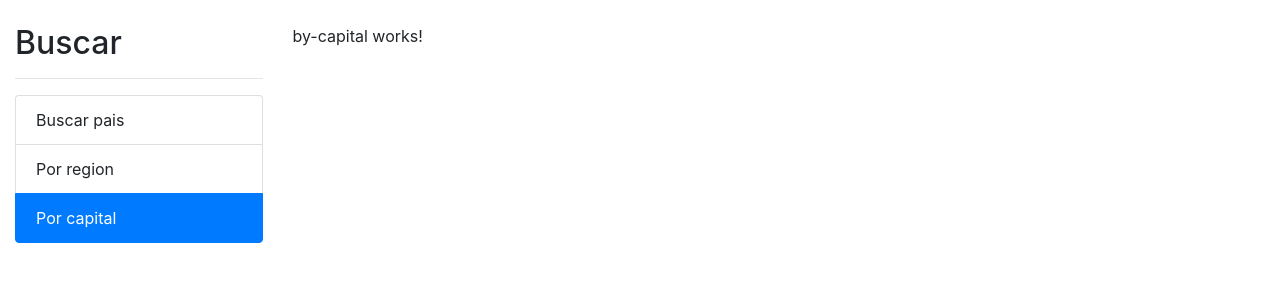
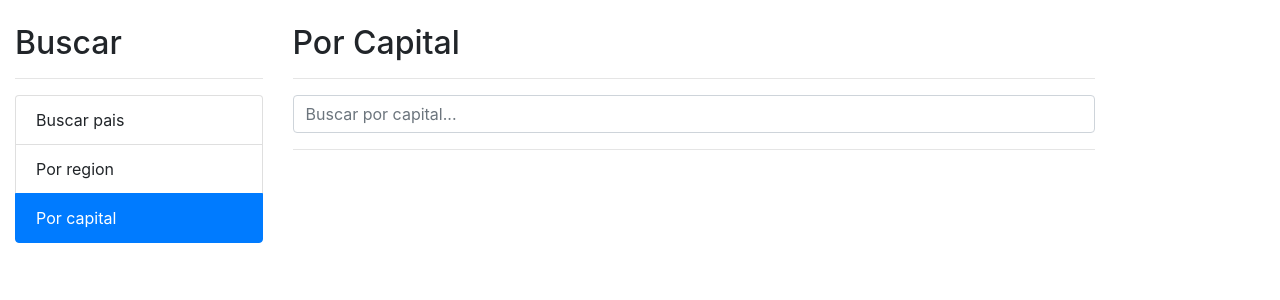
Before and after one commit to GersonBenito/paisesApp, an Angular app: page /capital in a window 1280 px wide. Shown: the top 300 px of the page. Built offline with nearby package versions, Linux system fonts and the light colour scheme.

Commit message:
feat: search country by capital

```diff
--- /dev/null
+++ b/src/app/country/components/search-country/search-country.component.html
@@ -0,0 +1,10 @@
+<form (ngSubmit)="buscar()" autocomplete="off">
+    <input
+        type="text"
+        name="termino"
+        class="form-control"
+        [(ngModel)]="termino"
+        [placeholder]="placeholder"
+        (input)="keyPress()"
+    />
+</form>
--- /dev/null
+++ b/src/app/country/components/search-country/search-country.component.ts
@@ -0,0 +1,34 @@
+import { Component, Output, EventEmitter, OnInit, Input } from '@angular/core';
+import { BehaviorSubject } from 'rxjs';
+import { debounceTime } from 'rxjs/operators';
+
+@Component({
+  selector: 'app-search-country',
+  templateUrl: './search-country.component.html',
+  styleUrls: ['./search-country.component.scss']
+})
+export class SearchCountryComponent implements OnInit{
+
+  @Output() onEnter: EventEmitter<string> = new EventEmitter();
+  @Output() onDebounce: EventEmitter<string> = new EventEmitter();
+  @Input() placeholder: string = '';
+
+  public $debounce: BehaviorSubject<string> = new BehaviorSubject('');
+
+  public termino: string = '';
+
+  ngOnInit(): void {
+      this.$debounce.pipe(debounceTime(300)).subscribe({
+        next: value => this.onDebounce.emit( value )
+      });
+  }
+
+  buscar(): void {
+    this.onEnter.emit( this.termino );
+  }
+
+  keyPress(){
+    this.$debounce.next( this.termino );
+  }
+
+}
--- /dev/null
+++ b/src/app/country/components/table-country/table-country.component.html
@@ -0,0 +1,23 @@
+<table class="table table-hover">
+    <thead>
+        <tr>
+            <th>#</th>
+            <th>Bandera</th>
+            <th>Nombre</th>
+            <th>Poblacion</th>
+        </tr>
+    </thead>
+    <tbody>
+        <tr *ngFor="let country of countries; index as i;">
+            <th>{{ i + 1 }}</th>
+            <th>
+                <img [src]="country.flag" width="50" [alt]="country.name">
+            </th>
+            <th>{{country.capital}}, {{country.name}}</th>
+            <th>{{country.population | number}}</th>
+            <th>
+                <a [routerLink]="['pais', country.alpha2Code]">Ver...</a>
+            </th>
+        </tr>
+    </tbody>
+</table>
--- a/src/app/country/country.module.ts
+++ b/src/app/country/country.module.ts
@@ -8,6 +8,8 @@ import { ByCountryComponent } from './pages/by-country/by-country.component';
 import { ByRegionComponent } from './pages/by-region/by-region.component';
 import { ViewCountryComponent } from './pages/view-country/view-country.component';
 import { RouterModule } from '@angular/router';
+import { TableCountryComponent } from './components/table-country/table-country.component';
+import { SearchCountryComponent } from './components/search-country/search-country.component';
 
 
 
@@ -16,7 +18,9 @@ import { RouterModule } from '@angular/router';
     ByCapitalComponent,
     ByCountryComponent,
     ByRegionComponent,
-    ViewCountryComponent
+    ViewCountryComponent,
+    TableCountryComponent,
+    SearchCountryComponent
   ],
   exports: [
     ByCapitalComponent,
--- a/src/app/country/pages/by-capital/by-capital.component.html
+++ b/src/app/country/pages/by-capital/by-capital.component.html
@@ -1 +1,26 @@
-<p>by-capital works!</p>
+<h2>Por Capital</h2>
+<hr>
+
+<div class="row">
+    <div class="col">
+        <app-search-country
+            (onEnter)="buscar($event)"
+            placeholder="Buscar por capital..."
+        >
+        </app-search-country>
+    </div>
+</div>
+<hr>
+
+<div *ngIf="error" class="alert alert-danger">
+    No se encontro nada con la capital {{termino}}
+</div>
+
+<div class="row">
+    <div class="col">
+        <app-table-country
+            *ngIf="countries.length > 0"
+            [countries]="countries"
+        ></app-table-country>
+    </div>
+</div>
--- a/src/app/country/pages/by-capital/by-capital.component.ts
+++ b/src/app/country/pages/by-capital/by-capital.component.ts
@@ -1,4 +1,6 @@
 import { Component } from '@angular/core';
+import { Country } from '../../interfaces/country.interface';
+import { CountryService } from '../../services/country.service';
 
 @Component({
   selector: 'app-by-capital',
@@ -7,4 +9,26 @@ import { Component } from '@angular/core';
 })
 export class ByCapitalComponent {
 
+  public error: boolean = false;
+  public termino: string = '';
+  public countries: Country[] = [];
+
+  constructor( private _countryService: CountryService ){}
+
+  buscar(termino: string){
+
+    this.error = false;
+    this.termino = termino;
+
+    this._countryService.buscarCapital(termino).subscribe({
+
+      next: countries => this.countries = countries,
+      error: error =>{
+        this.error = true;
+        this.countries = [];
+      }
+
+    })
+  }
+
 }
--- a/src/app/country/pages/by-country/by-country.component.html
+++ b/src/app/country/pages/by-country/by-country.component.html
@@ -3,51 +3,25 @@
 
 <div class="row">
     <div class="col">
-        <form (ngSubmit)="buscar()" autocomplete="off">
-            <input
-                type="text"
-                name="termino"
-                class="form-control"
-                [(ngModel)]="termino"
-                placeholder="Bucsar pais..."
-            />
-        </form>
+        <app-search-country
+            (onEnter)="buscar($event)"
+            (onDebounce)="sugerencias($event)"
+            placeholder="Buscar por pais..."
+        >
+        </app-search-country>
     </div>
 </div>
 
 <hr>
 <div *ngIf="error" class="alert alert-danger">
-    No se encontro nada con el termino {{ termino }}
+    No se encontro nada con el pais {{ termino }}
 </div>
 
 <div class="row">
     <div class="col">
-       <ng-container *ngIf="countries.length > 0" [ngTemplateOutlet]="table_countries"></ng-container>
+       <app-table-country
+        *ngIf="countries.length > 0"
+        [countries]="countries">
+        </app-table-country>
     </div>
 </div>
-
-<ng-template #table_countries>
-    <table class="table table-hover">
-        <thead>
-            <tr>
-                <th>#</th>
-                <th>Bandera</th>
-                <th>Nombre</th>
-                <th>Poblacion</th>
-            </tr>
-        </thead>
-        <tbody>
-            <tr *ngFor="let country of countries; index as i;">
-                <th>{{ i + 1 }}</th>
-                <th>
-                    <img [src]="country.flag" width="50" [alt]="country.name">
-                </th>
-                <th>{{country.name}}</th>
-                <th>{{country.population | number}}</th>
-                <th>
-                    <a [routerLink]="['pais', country.alpha2Code]">Ver...</a>
-                </th>
-            </tr>
-        </tbody>
-    </table>
-</ng-template>
--- a/src/app/country/pages/by-country/by-country.component.ts
+++ b/src/app/country/pages/by-country/by-country.component.ts
@@ -17,22 +17,26 @@ export class ByCountryComponent {
 
   }
 
-  buscar(): void{
+  buscar(termino: string): void{
 
     this.error = false;
+    this.termino = termino;
 
     this._countryService.buscarPais( this.termino ).subscribe({
       next: (countries) =>{
         this.countries = countries;
-        console.log(this.countries);
       },
       error: (error) =>{
-        console.log(error);
         this.error = true;
+        this.countries = [];
       }
     });
 
   }
 
+  sugerencias(termino: string){
+    this.error = false;
+  }
+
 
 }
--- a/src/app/country/services/country.service.ts
+++ b/src/app/country/services/country.service.ts
@@ -18,4 +18,8 @@ export class CountryService {
     return this.http.get<Country[]>(`${this.API_URL}/name/${termino}`);
   }
 
+  buscarCapital( termino: string ): Observable<Country[]> {
+    return this.http.get<Country[]>(`${this.API_URL}/capital/${termino}`);
+  }
+
 }
```
Also changed, not shown: src/app/country/components/table-country/table-country.component.ts (added, +14 -0 lines), src/app/country/components/search-country/search-country.component.scss (added), src/app/country/components/table-country/table-country.component.scss (added).
